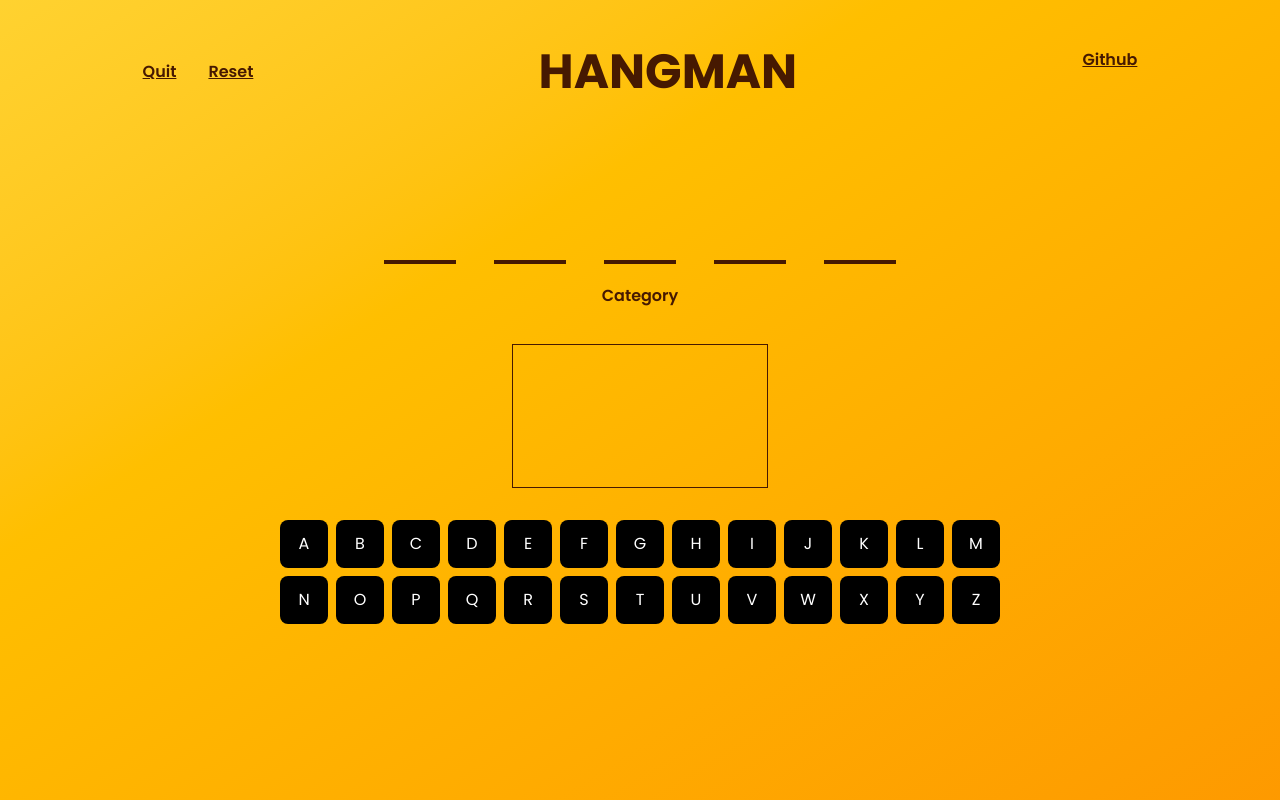
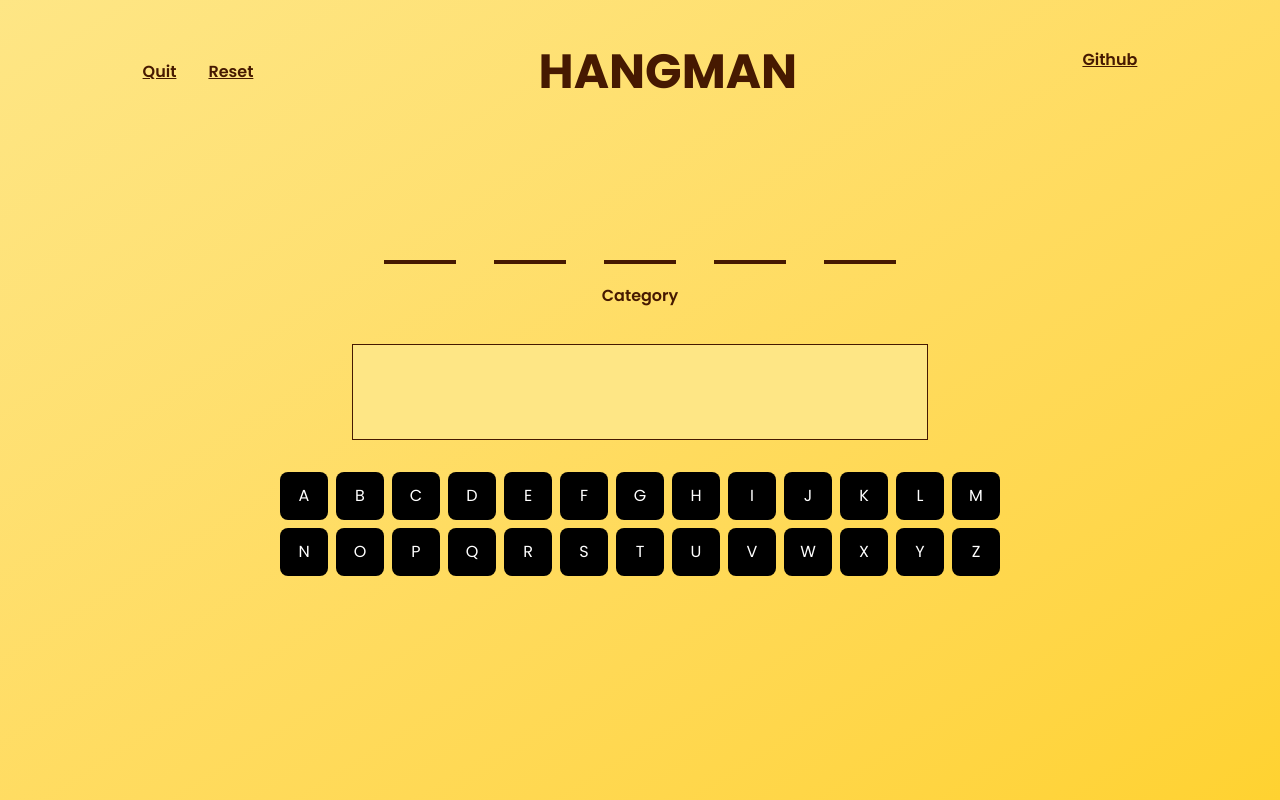
Before and after one commit to Jhay3765/hangman, a React (Vite) app: page / in a window 1280 px wide. Built offline with nearby package versions, Linux system fonts and the light colour scheme.

Commit message:
Fixed Game Over

```diff
--- a/src/App.jsx
+++ b/src/App.jsx
@@ -9,7 +9,7 @@ import "./App.css";
 
 //@ Make it so only letters can be selected on keyboard
 
-const MAX_ATTEMPTS = 0;
+const MAX_ATTEMPTS = 7;
 
 function App() {
   const [solution, setSolution] = useState([]);
@@ -36,6 +36,9 @@ function App() {
   }, []);
 
   const findLetter = (letter) => {
+    if (isGameOver) {
+      return;
+    }
     console.log("Looking for..." + letter + " in " + initialWord);
     const isLetterInWord = initialWord.includes(letter);
     console.log("isLetterInWord boolean is..." + isLetterInWord);
@@ -44,6 +47,8 @@ function App() {
         console.log("Setting wrong Letters...");
         const newWrongLetters = [...prevWrongLetters];
         newWrongLetters.push(letter);
+        return newWrongLetters;
+      });
 
       setWrongAttemptsCount((prevCount) => {
         if (prevCount + 1 >= MAX_ATTEMPTS) {
@@ -52,10 +57,6 @@ function App() {
         }
         return prevCount + 1;
       });
-
-        return newWrongLetters;
-      });
-      console.log("Letter Not Found In Word :(");
       return;
     }
     const indices = [];
@@ -84,7 +85,7 @@ function App() {
   };
 
   return (
-    <main className="bg-gradient-to-br from-amber-300 to-amber-500 min-h-screen text-amber-950">
+    <main className="bg-gradient-to-br from-amber-200 to-amber-300 min-h-screen text-amber-950">
       <NavBar />
 
       {/*  Board    */}
@@ -97,7 +98,7 @@ function App() {
 
       <p className="text-center mt-4 leading-loose font-semibold">Category</p>
 
-      <ul className="flex flex-wrap mt-8 max-w-3xl mx-auto h-36 w-64 border p-2 gap-4 uppercase">
+      <ul className="flex bg-amber-200 p-2 flex-wrap mt-8 max-w-xl mx-auto h-24 border gap-4 uppercase">
         {wrongLetters
           ? wrongLetters.map((letter, index) => {
               return (
```
Lines whose indentation alone changed are shown as unchanged.
